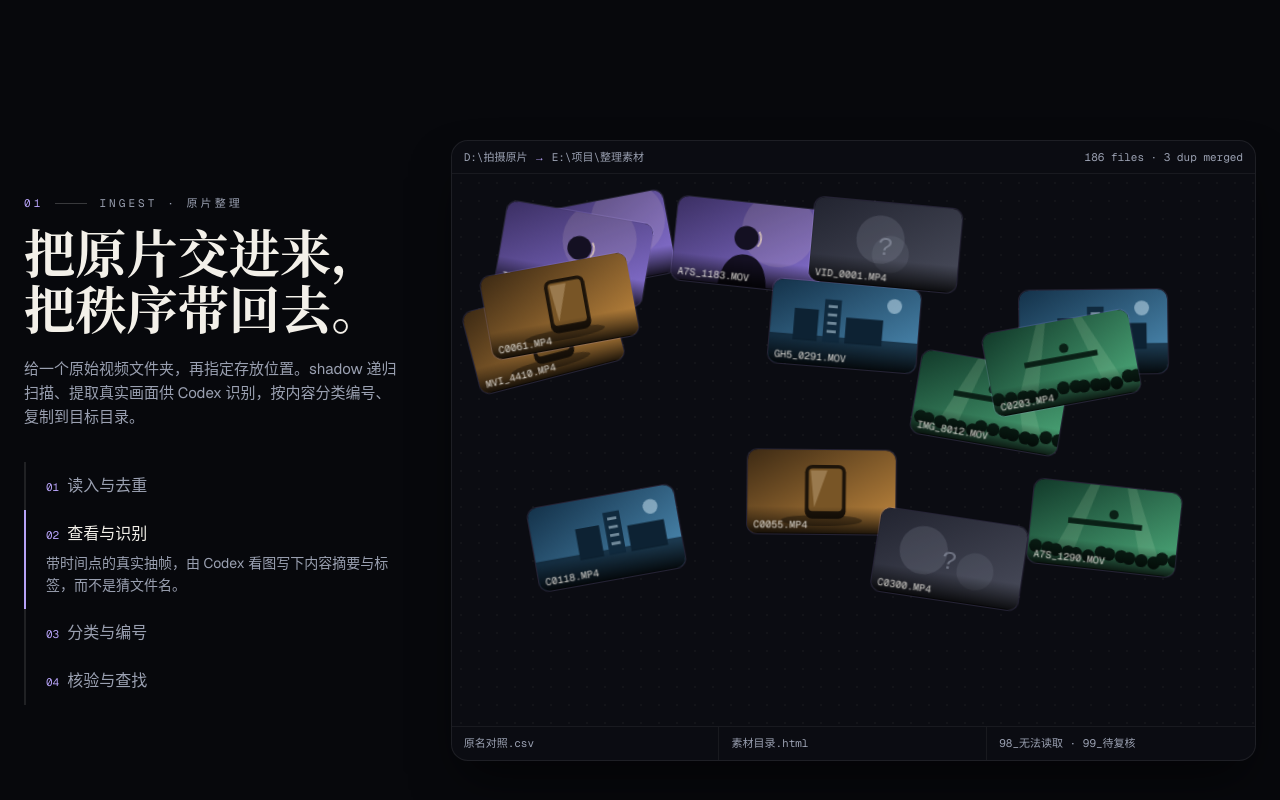
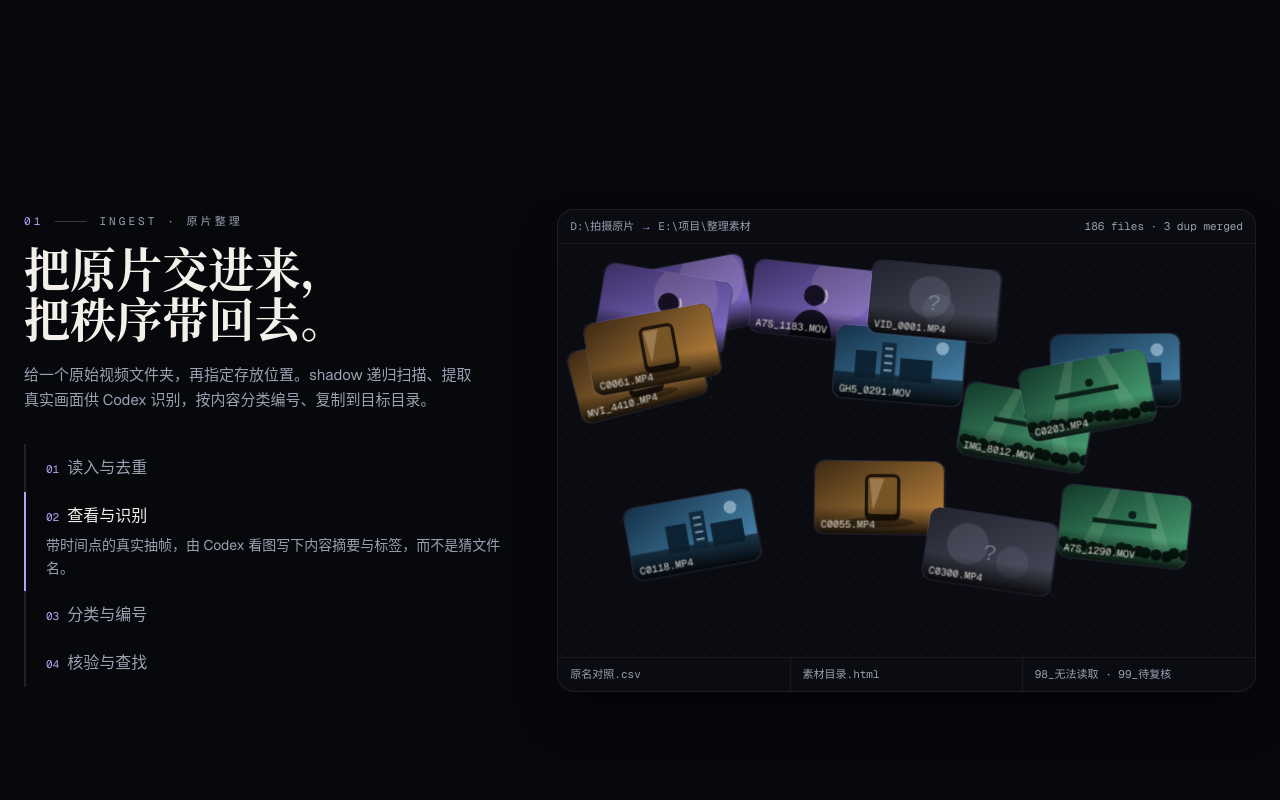
Before and after one commit to Sh4d0W0728/shadow-site, a Next.js app: page / in a window 1280 px wide. Shown: the part 1726-2526 px from the top of the page. Built offline with nearby package versions, Linux system fonts and the light colour scheme.

Commit message:
Polish layout: heading breaks, organize board, footer end card
Co-authored-by: wsd4513 <wsd4513@gmail.com>

```diff
--- a/next.config.ts
+++ b/next.config.ts
@@ -2,6 +2,7 @@ import type { NextConfig } from "next";
 
 const nextConfig: NextConfig = {
   /* config options here */
+  allowedDevOrigins: ["127.0.0.1", "localhost", "0.0.0.0"],
   cacheComponents: true,
   partialPrefetching: true,
   turbopack: {
--- a/src/components/site/demo.tsx
+++ b/src/components/site/demo.tsx
@@ -86,7 +86,7 @@ export function Demo() {
         style={{ background: "radial-gradient(50% 40% at 70% 50%, rgba(124,107,242,0.12), transparent 70%)" }}
       />
       <div className="mx-auto grid max-w-7xl gap-10 lg:grid-cols-12 lg:gap-14">
-        <div className="lg:col-span-4">
+        <div className="lg:col-span-5">
           <Eyebrow index="04">DEMO · 在 Codex 里</Eyebrow>
           <SectionTitle className="mt-5">
             一句话，
@@ -122,7 +122,7 @@ export function Demo() {
           </div>
         </div>
 
-        <Reveal delay={0.1} className="lg:col-span-8">
+        <Reveal delay={0.1} className="lg:col-span-7">
           <div
             ref={boxRef}
             className="overflow-hidden rounded-2xl border border-white/10 bg-[#0a0b10]/95 shadow-[0_40px_120px_-30px_rgba(124,107,242,0.45)]"
@@ -149,7 +149,7 @@ export function Demo() {
             <div className="min-h-[440px] p-4 font-mono text-[12.5px] leading-[1.75] sm:min-h-[460px] sm:p-6 sm:text-[13.5px]">
               <div className="flex gap-3">
                 <span className="shrink-0 text-violet">❯</span>
-                <p className="text-cream">
+                <p className="min-w-0 break-words text-cream">
                   {session.prompt.slice(0, typed)}
                   {typed < session.prompt.length && (
                     <span className="ml-px inline-block h-[1.1em] w-[0.55em] translate-y-[3px] animate-blink bg-cream" />
--- a/src/components/site/domains.tsx
+++ b/src/components/site/domains.tsx
@@ -137,7 +137,9 @@ export function Domains() {
             <SectionTitle className="mt-5">
               同样是剪辑，
               <br />
-              每种片子都有自己的逻辑。
+              每种片子
+              <br className="hidden lg:block" />
+              都有自己的逻辑。
             </SectionTitle>
             <Reveal delay={0.1}>
               <p className="mt-6 max-w-md leading-relaxed text-dim">
--- a/src/components/site/footer.tsx
+++ b/src/components/site/footer.tsx
@@ -20,8 +20,8 @@ const credits = [
 export function Footer() {
   const ref = useRef<HTMLElement>(null)
   const { scrollYProgress } = useScroll({ target: ref, offset: ["start end", "end end"] })
-  const fade = useTransform(scrollYProgress, [0.35, 1], [1, 0.25])
-  const spacing = useTransform(scrollYProgress, [0.2, 1], ["-0.02em", "0.12em"])
+  const fade = useTransform(scrollYProgress, [0.4, 1], [0.2, 1])
+  const spacing = useTransform(scrollYProgress, [0.4, 1], ["0.25em", "0em"])
 
   return (
     <footer ref={ref} className="relative overflow-hidden px-4 pt-28 pb-10 sm:px-6">
@@ -79,7 +79,7 @@ export function Footer() {
 
         <motion.div
           style={{ opacity: fade, letterSpacing: spacing }}
-          className="text-outline mt-24 text-center text-[clamp(4rem,17vw,15rem)] leading-none font-bold whitespace-nowrap select-none"
+          className="mt-24 bg-gradient-to-b from-cream/30 via-cream/10 to-transparent bg-clip-text text-center text-[clamp(3.5rem,15vw,13rem)] leading-none font-bold tracking-tight whitespace-nowrap text-transparent select-none"
           aria-hidden
         >
           FADE OUT
--- a/src/components/site/knowledge.tsx
+++ b/src/components/site/knowledge.tsx
@@ -61,7 +61,7 @@ function Analyzer() {
             <span
               key={c}
               className="absolute top-0 h-full w-[2px] bg-amber-200/80"
-              style={{ left: `${(c / 64) * 100}%` }}
+              style={{ left: `${((c / 64) * 100).toFixed(2)}%` }}
             />
           ))}
         </div>
@@ -78,7 +78,7 @@ function Analyzer() {
               viewport={{ once: true }}
               transition={{ delay: 0.2 + i * 0.008, duration: 0.4 }}
               className={cn("flex-1 origin-bottom rounded-t-[1px]", v < 0.1 ? "bg-violet" : "bg-lime/60")}
-              style={{ height: `${v * 100}%` }}
+              style={{ height: `${(v * 100).toFixed(2)}%` }}
             />
           ))}
         </div>
--- a/src/components/site/organize.tsx
+++ b/src/components/site/organize.tsx
@@ -39,25 +39,25 @@ const clips = [
 
 function rand(seed: number) {
   const x = Math.sin(seed * 9301 + 49297) * 233280
-  return x - Math.floor(x)
+  return Math.round((x - Math.floor(x)) * 1000) / 1000
 }
 
 const COL_W = 17.6
-const CARD_H = 14.4
+const CARD_H = 16.6
 
 const layout = clips.map((c, i) => {
   const row = clips.slice(0, i).filter((x) => x.col === c.col).length
-  const sx = 2 + rand(i + 1) * 78
-  const sy = 4 + rand(i + 31) * 66
+  const sx = Math.round((2 + rand(i + 1) * 78) * 10) / 10
+  const sy = Math.round((4 + rand(i + 31) * 70) * 10) / 10
   return {
     ...c,
     kind: columns[c.col].kind,
     sx,
     sy,
-    rot: (rand(i + 77) - 0.5) * 34,
-    tx: 1.6 + c.col * 19.6,
-    ty: 17 + row * 18.5,
-    scanAt: 0.14 + 0.34 * ((sy + CARD_H / 2) / 85),
+    rot: Math.round((rand(i + 77) - 0.5) * 340) / 10,
+    tx: Math.round((1.6 + c.col * 19.6) * 10) / 10,
+    ty: 14 + row * 20,
+    scanAt: 0.14 + 0.34 * ((sy + CARD_H / 2) / 88),
     moveStart: 0.52 + c.col * 0.035 + row * 0.018,
   }
 })
@@ -114,7 +114,7 @@ function ColumnHeaders({ p }: { p: MotionValue<number> }) {
       {columns.map((c, i) => (
         <motion.div
           key={c.name}
-          style={{ opacity, left: `${1.6 + i * 19.6}%`, width: `${COL_W}%` }}
+          style={{ opacity, left: `${(1.6 + i * 19.6).toFixed(1)}%`, width: `${COL_W}%` }}
           className="absolute top-[5%] flex items-center gap-1 border-b border-white/10 pb-1 font-mono text-[9px] text-cream/80 sm:gap-1.5 sm:text-[11px]"
         >
           <span className={cn("size-1.5 shrink-0 rounded-sm", i === 4 ? "bg-dim" : "bg-violet")} />
@@ -125,13 +125,22 @@ function ColumnHeaders({ p }: { p: MotionValue<number> }) {
       {columns.map((c, i) => (
         <motion.div
           key={`f-${c.name}`}
-          style={{ opacity: footer, left: `${1.6 + i * 19.6}%`, width: `${COL_W}%` }}
-          className="absolute top-[74%] font-mono text-[8px] text-lime sm:text-[10px]"
+          style={{ opacity: footer, left: `${(1.6 + i * 19.6).toFixed(1)}%`, width: `${COL_W}%` }}
+          className="absolute top-[76%] font-mono text-[8px] text-lime sm:text-[10px]"
         >
           ✓ sha256
-          <span className="hidden text-dim sm:inline"> · 3 / 3</span>
+          <span className="hidden text-dim sm:inline"> · {clips.filter((c) => c.col === i).length} / {clips.filter((c) => c.col === i).length}</span>
         </motion.div>
       ))}
+      <motion.div
+        style={{ opacity: footer }}
+        className="absolute top-[86%] left-[1.6%] right-[1.6%] flex items-center justify-between border-t border-white/10 pt-2 font-mono text-[8px] text-dim sm:text-[10px]"
+      >
+        <span>
+          <span className="text-lime">{clips.length} / {clips.length}</span> copied · 0 conflicts · 原片未改动
+        </span>
+        <span className="hidden sm:inline">plan 可续做</span>
+      </motion.div>
     </>
   )
 }
@@ -151,9 +160,9 @@ export function Organize() {
     <section id="organize" ref={ref} className="relative h-[380vh]">
       <div className="sticky top-0 flex h-[100svh] items-center overflow-hidden">
         <div className="mx-auto grid w-full max-w-7xl items-center gap-6 px-4 pt-14 sm:px-6 lg:grid-cols-12 lg:gap-12">
-          <div className="lg:col-span-4">
+          <div className="lg:col-span-5">
             <Eyebrow index="01">INGEST · 原片整理</Eyebrow>
-            <h2 className="mt-4 font-serif text-[clamp(1.75rem,4vw,3.4rem)] leading-[1.1] font-bold text-balance">
+            <h2 className="mt-4 font-serif text-[clamp(1.75rem,3.6vw,3.2rem)] leading-[1.1] font-bold text-balance">
               把原片交进来，
               <br />
               把秩序带回去。
@@ -193,7 +202,7 @@ export function Organize() {
             </ol>
           </div>
 
-          <div className="lg:col-span-8">
+          <div className="lg:col-span-7">
             <div className="relative overflow-hidden rounded-xl border border-white/[0.08] bg-[#0b0c12] shadow-2xl shadow-black/60">
               <div className="flex items-center justify-between border-b border-white/[0.06] px-3 py-2 font-mono text-[10px] text-dim sm:text-[11px]">
                 <span className="truncate">
@@ -201,7 +210,7 @@ export function Organize() {
                 </span>
                 <span className="hidden shrink-0 sm:inline">186 files · 3 dup merged</span>
               </div>
-              <div className="relative aspect-[16/11] w-full">
+              <div className="relative aspect-[16/9.5] w-full">
                 <div
                   className="absolute inset-0 opacity-40"
                   style={{
--- a/src/components/site/pipeline.tsx
+++ b/src/components/site/pipeline.tsx
@@ -168,7 +168,7 @@ export function Pipeline() {
   const jumpTo = (i: number) => {
     const el = ref.current
     if (!el) return
-    const top = el.offsetTop + ((i + 0.5) / stages.length) * (el.offsetHeight - window.innerHeight)
+    const top = el.getBoundingClientRect().top + window.scrollY + ((i + 0.5) / stages.length) * (el.offsetHeight - window.innerHeight)
     window.scrollTo({ top, behavior: "smooth" })
   }
 
@@ -276,7 +276,7 @@ export function Pipeline() {
                     <span
                       key={i}
                       className="absolute top-0 h-full border-l border-white/10"
-                      style={{ left: `${(i / 18) * 100}%` }}
+                      style={{ left: `${((i / 18) * 100).toFixed(3)}%` }}
                     >
                       {i % 3 === 0 && i < 18 && <span className="ml-1 hidden sm:inline">{`00:${String(i * 5).padStart(2, "0")}`}</span>}
                     </span>
@@ -331,7 +331,7 @@ export function Pipeline() {
                         "flex-1 rounded-full",
                         i / wave.length < (active + 1) / stages.length ? "bg-lime/70" : "bg-lime/25"
                       )}
-                      style={{ height: `${h * 85}%` }}
+                      style={{ height: `${(h * 85).toFixed(2)}%` }}
                     />
                   ))}
                 </div>
@@ -347,7 +347,7 @@ export function Pipeline() {
                     <span
                       key={i}
                       className="absolute top-1.5 bottom-1.5 rounded-sm bg-amber-200/30"
-                      style={{ left: `${3 + i * 6}%`, width: `${3 + rand(i + 9) * 2.4}%` }}
+                      style={{ left: `${3 + i * 6}%`, width: `${(3 + rand(i + 9) * 2.4).toFixed(2)}%` }}
                     />
                   ))}
                 </div>
--- a/src/components/site/primitives.tsx
+++ b/src/components/site/primitives.tsx
@@ -58,7 +58,7 @@ export function SectionTitle({
       viewport={{ once: true, margin: "-80px" }}
       transition={{ duration: 0.9, ease: [0.2, 0.7, 0.2, 1] }}
       className={cn(
-        "font-serif text-[clamp(2rem,5.2vw,4.25rem)] leading-[1.08] font-bold tracking-tight text-balance text-cream",
+        "font-serif text-[clamp(2rem,4.4vw,3.6rem)] leading-[1.08] font-bold tracking-tight text-balance text-cream",
         className
       )}
     >
--- a/src/components/site/principles.tsx
+++ b/src/components/site/principles.tsx
@@ -52,7 +52,11 @@ export function Principles() {
           <Eyebrow index="06" className="justify-center">
             PRINCIPLES · 不冒充
           </Eyebrow>
-          <SectionTitle className="mt-5">它不会假装看过你的素材。</SectionTitle>
+          <SectionTitle className="mt-5">
+            它不会假装
+            <br />
+            看过你的素材。
+          </SectionTitle>
           <Reveal delay={0.1}>
             <p className="mt-6 leading-relaxed text-dim">
               好的剪辑师从不糊弄画面。shadow 把“没做到的就说没做到”写进了每一个流程，给出实际完成范围，也列出仍需你用审美判断的地方。
```
